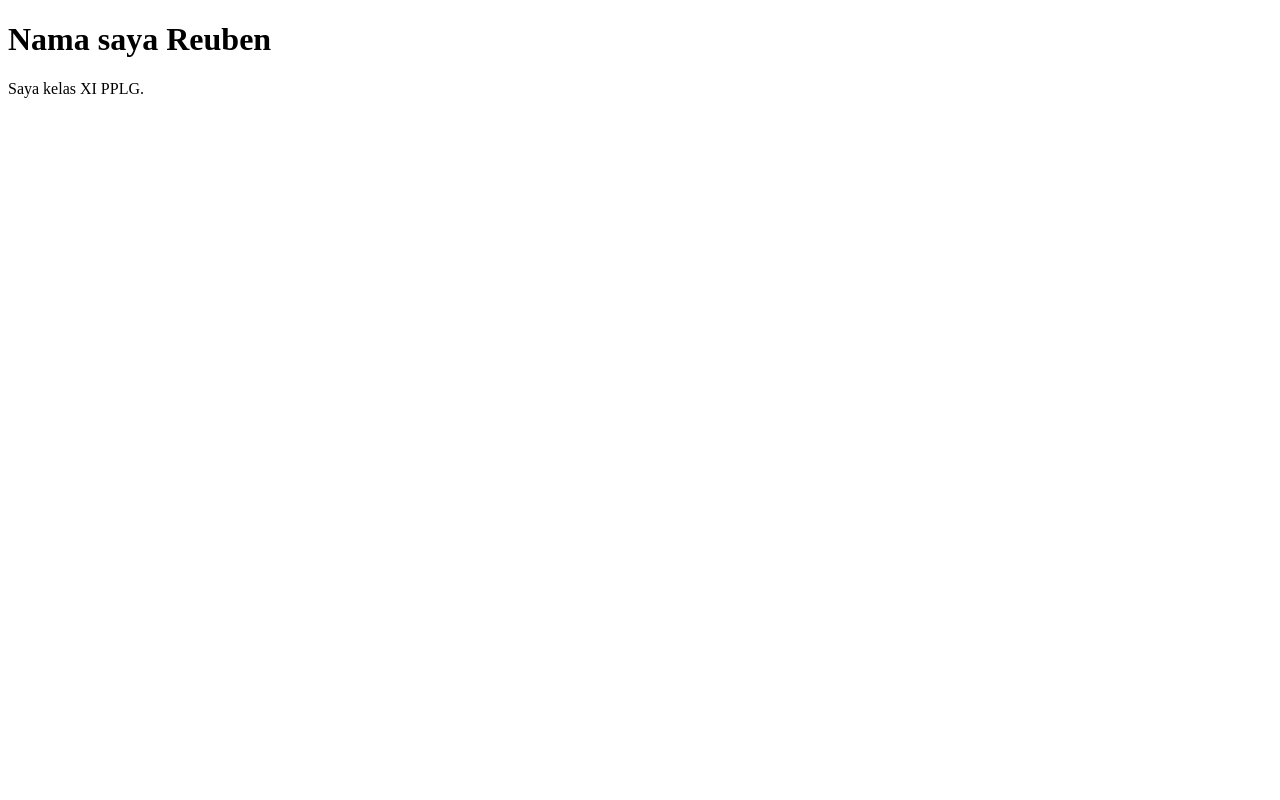
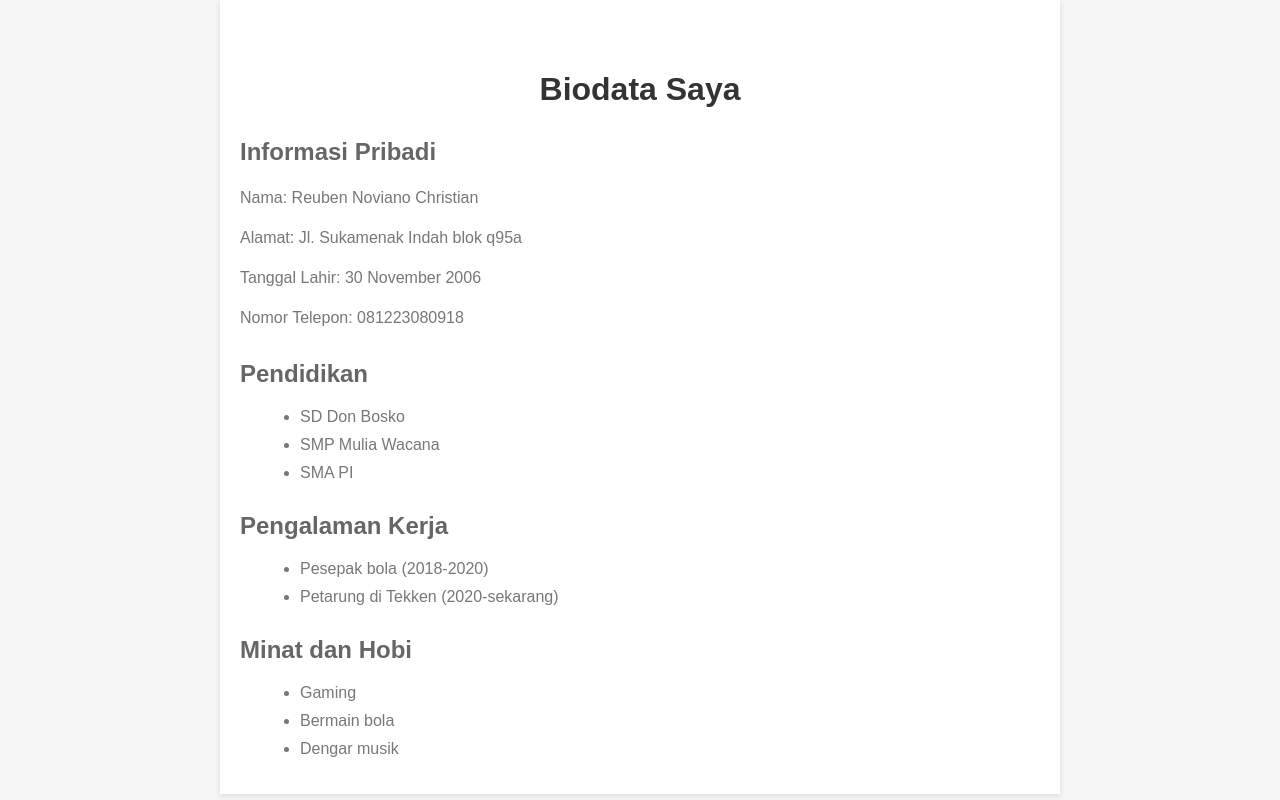
Before and after one commit to ReubenChrist/reuben.github.io, a plain HTML site: page index.html in a window 1280 px wide. Drawn offline with Linux system fonts and the light colour scheme.

Commit message:
Update index.html

```diff
--- a/index.html
+++ b/index.html
@@ -1,12 +1,107 @@
 <!DOCTYPE html>
 <html>
 <head>
-<title>Perkenalan Diri</title>
+<title>Biodata Saya</title>
+<style>
+body {
+font-family: Arial, sans-serif;
+background-color: #f5f5f5;
+margin: 0;
+padding: 0;
+}
+
+h1 {
+color: #333;
+text-align: center;
+padding-top: 30px;
+}
+
+h2 {
+color: #666;
+margin-top: 30px;
+}
+
+p {
+color: #777;
+line-height: 1.5;
+}
+
+ul {
+list-style-type: disc;
+margin-left: 20px;
+color: #777;
+}
+
+li {
+margin-bottom: 10px;
+}
+
+.container {
+max-width: 800px;
+margin: 0 auto;
+padding: 20px;
+background-color: #fff;
+box-shadow: 0 2px 5px rgba(0, 0, 0, 0.1);
+}
+
+/* Warna-warna tambahan */
+.bg-blue {
+background-color: #3498db;
+color: #fff;
+padding: 10px;
+margin-bottom: 20px;
+}
+
+.bg-green {
+background-color: #2ecc71;
+color: #fff;
+padding: 10px;
+margin-bottom: 20px;
+}
+
+.bg-orange {
+background-color: #e67e22;
+color: #fff;
+padding: 10px;
+margin-bottom: 20px;
+}
+
+.bg-purple {
+background-color: #9b59b6;
+color: #fff;
+padding: 10px;
+margin-bottom: 20px;
+}
+</style>
 </head>
+  <div class="container">
 <body>
+<h1>Biodata Saya</h1>
 
-<h1>Nama saya Reuben </h1>
-<p>Saya kelas XI PPLG.</p>
+<h2>Informasi Pribadi</h2>
+<p>Nama: Reuben Noviano Christian</p>
+<p>Alamat: Jl. Sukamenak Indah blok q95a</p>
+<p>Tanggal Lahir: 30 November 2006</p>
+<p>Nomor Telepon: 081223080918</p>
 
+<h2>Pendidikan</h2>
+<ul>
+<li>SD Don Bosko</li>
+<li>SMP Mulia Wacana</li>
+<li>SMA PI</li>
+</ul>
+
+<h2>Pengalaman Kerja</h2>
+<ul>
+<li>Pesepak bola (2018-2020)</li>
+<li>Petarung di Tekken (2020-sekarang)</li>
+</ul>
+
+<h2>Minat dan Hobi</h2>
+<ul>
+<li>Gaming</li>
+<li>Bermain bola</li>
+<li>Dengar musik</li>
+</ul>
+  </div>
 </body>
-</html>
```
